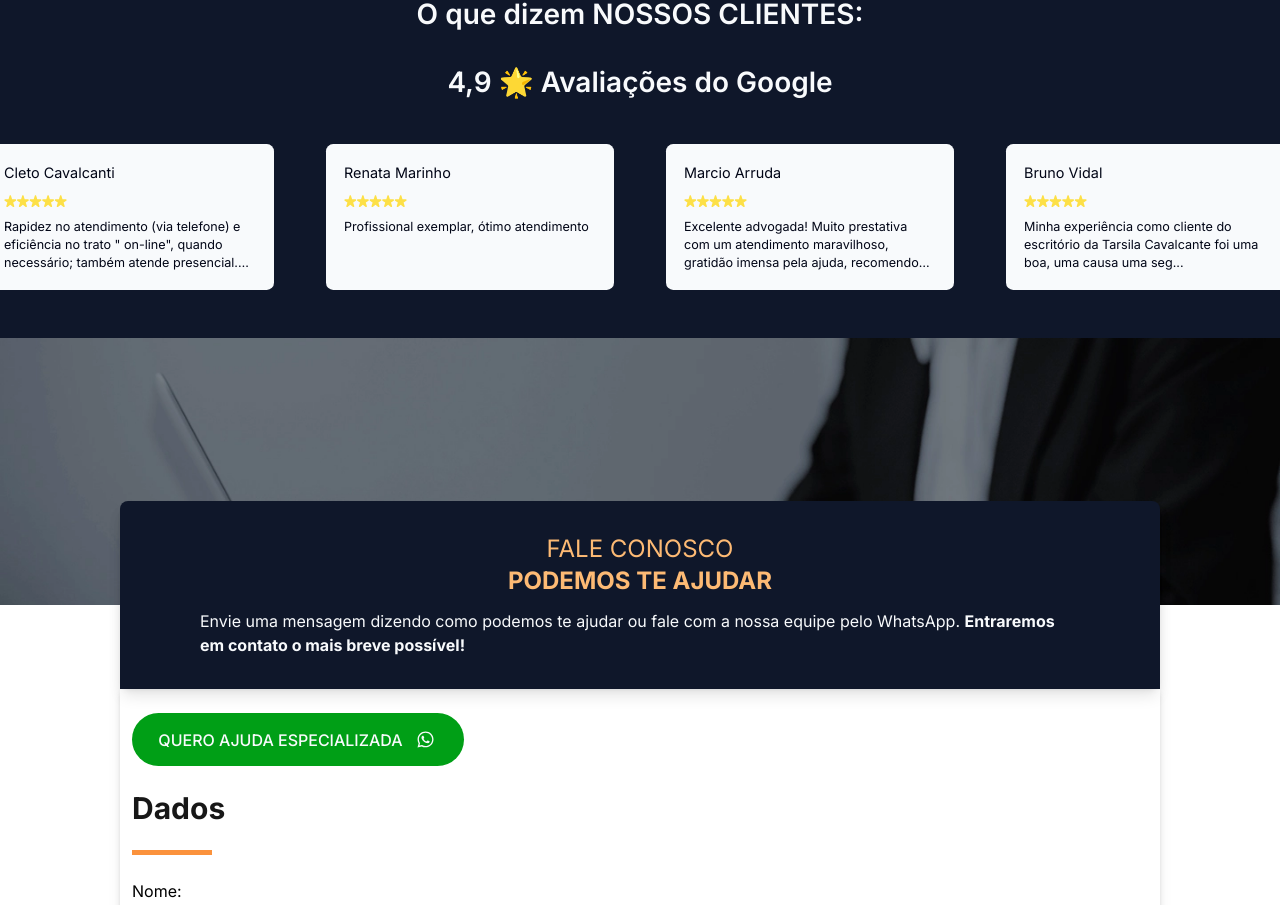
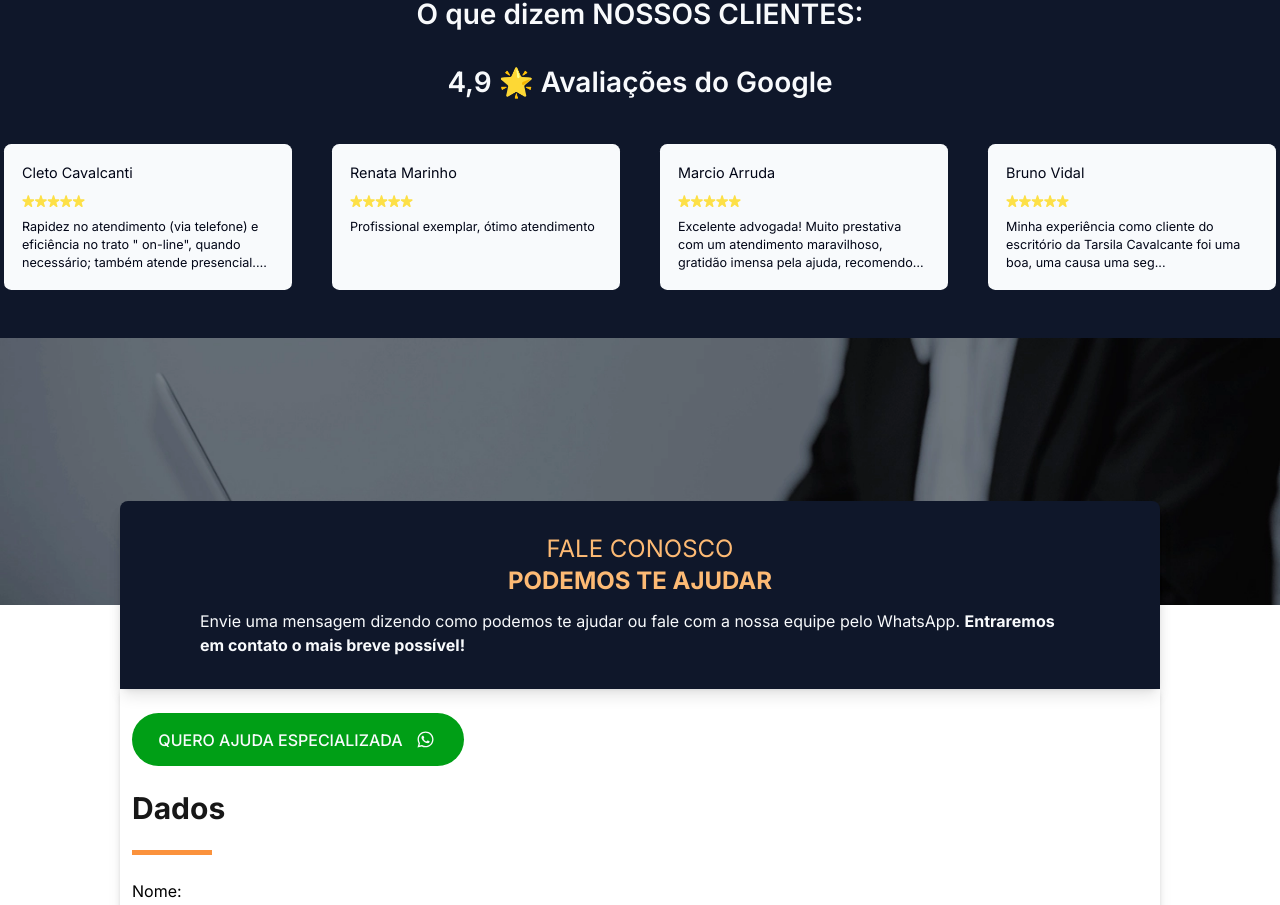
Before and after one commit to matheusmfl/tarsila-cavalcante-advogada, a Next.js app: page /divorcio in a window 1280 px wide. Shown: the part 2106-3011 px from the top of the page. Built offline with nearby package versions, Linux system fonts and the light colour scheme.

Commit message:
Update Gap on Feedbacks

```diff
--- a/src/app/components/divorcio/Section3.tsx
+++ b/src/app/components/divorcio/Section3.tsx
@@ -38,7 +38,7 @@ export function Section3() {
       </div>
 
       {/* Div para XL */}
-      <div className="hidden xl:flex xl:gap-5">
+      <div className="hidden xl:flex xl:gap-2">
         <CardsGoogleDivorcio
           author={`Cleto Cavalcanti`}
           stars={5}
```
